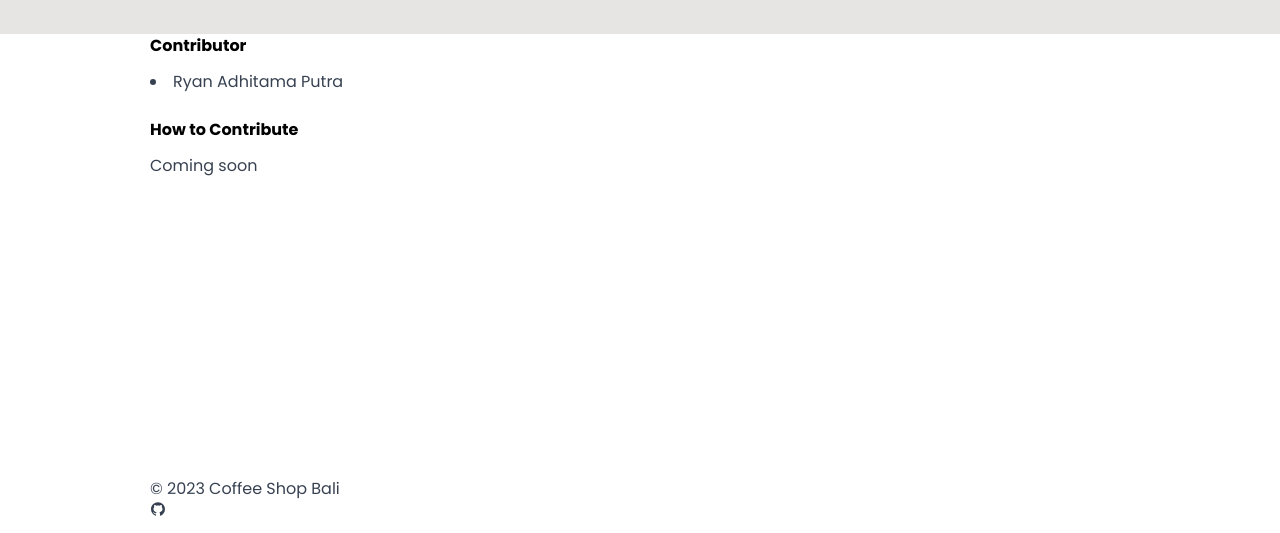
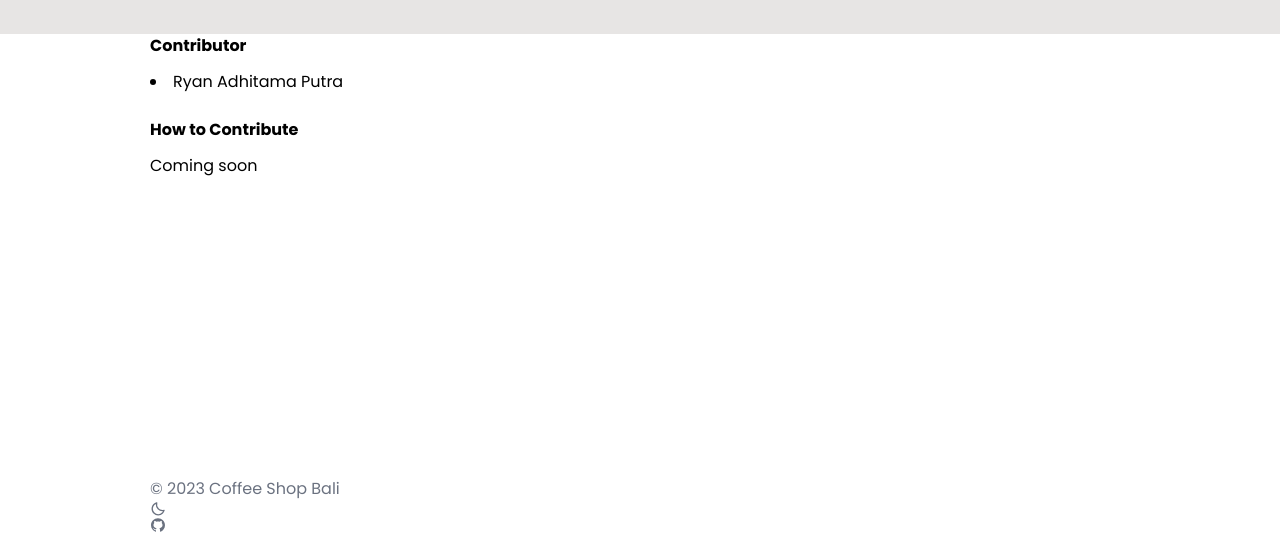
Before and after one commit to ryanadhitama/coffee-shop-bali, a Next.js app: page /about in a window 1280 px wide. Shown: the part 294-827 px from the top of the page. Built offline with nearby package versions, Linux system fonts and the light colour scheme.

Commit message:
support dark mode

```diff
--- a/components/footer/index.tsx
+++ b/components/footer/index.tsx
@@ -1,15 +1,26 @@
 import Link from "next/link";
 import { AiOutlineGithub } from "react-icons/ai";
+import { BiSun, BiMoon } from "react-icons/bi";
+import { useTheme } from "next-themes";
 import Box from "../box";
 
 const Footer = () => {
   const date = new Date();
+  const { resolvedTheme, setTheme } = useTheme();
   return (
     <Box className="footer">
       <Box className="container">
         <Box className="footer__content">
           <Box>© {date.getFullYear()} Coffee Shop Bali</Box>
-          <Box>
+
+          <Box className="footer__content__right">
+            <Box
+              onClick={() => {
+                setTheme(resolvedTheme === "dark" ? "light" : "dark");
+              }}
+            >
+              {resolvedTheme === "dark" ? <BiSun /> : <BiMoon />}
+            </Box>
             <Link
               target="_blank"
               href="https://github.com/ryanadhitama/coffee-shop-bali"
--- a/components/footer/style.css
+++ b/components/footer/style.css
@@ -1,8 +1,12 @@
 @layer components {
   .footer {
-    @apply text-gray-700;
+    color: var(--text-secondary);
     &__content {
-      @apply border-t border-dashed border-stone-300 py-6 flex justify-between;
+      @apply border-t border-dashed py-6 flex justify-between;
+      border-color: var(--border-primary);
+      &__right {
+        @apply flex gap-2 text-xl cursor-pointer;
+      }
     }
     &__github {
         @apply text-xl;
--- a/components/header/style.css
+++ b/components/header/style.css
@@ -10,7 +10,8 @@
     &__menu {
         @apply flex gap-4 sm:gap-6;
         a {
-            @apply text-gray-700 sm:text-base text-sm;
+            @apply sm:text-base text-sm;
+            color: var(--text-secondary);
         }
     }
   }
--- a/components/hero/style.css
+++ b/components/hero/style.css
@@ -1,11 +1,13 @@
 @layer components {
   .hero {
-    @apply bg-stone-200 py-16 sm:py-20;
+    @apply py-16 sm:py-20;
+    background: var(--bg-secondary);
     &__title {
-      @apply mb-1 text-2xl sm:text-3xl font-medium text-gray-950;
+      @apply mb-1 text-2xl sm:text-3xl font-medium;
+      color: var(--text-primary);
     }
     &__desc {
-      @apply text-gray-500;
+      color: var(--text-secondary);
     }
   }
 }
--- a/components/place-card/style.css
+++ b/components/place-card/style.css
@@ -1,8 +1,9 @@
 @layer components {
   .place-card {
-    @apply flex items-center gap-4 sm:gap-6 mb-3 border border-stone-200 duration-150 cursor-pointer;
+    @apply flex items-center gap-4 sm:gap-6 mb-3 border duration-150 cursor-pointer;
+    border-color: var(--border-secondary);
     &:hover {
-      @apply border-stone-300;
+      border-color: var(--border-primary);
     }
     &__title {
       @apply font-semibold text-base sm:text-lg;
--- a/package.json
+++ b/package.json
@@ -17,6 +17,7 @@
     "eslint-config-next": "13.4.4",
     "gray-matter": "^4.0.3",
     "next": "13.4.4",
+    "next-themes": "^0.2.1",
     "nextjs-progressbar": "^0.0.16",
     "postcss-nesting": "^11.2.2",
     "react": "18.2.0",
--- a/pages/_app.tsx
+++ b/pages/_app.tsx
@@ -3,6 +3,7 @@ import { NextComponentType, NextPageContext } from "next";
 import type { AppProps } from "next/app";
 import { ReactNode } from "react";
 import NextNProgress from "nextjs-progressbar";
+import { ThemeProvider } from "next-themes";
 
 export type NextPageWithLayout<P = Record<string, any>> = NextComponentType<
   NextPageContext,
@@ -18,8 +19,8 @@ type AppPropsWithLayout = AppProps & {
 
 export default function App({ Component, pageProps }: AppPropsWithLayout) {
   const getLayout = Component.getLayout ?? ((page: ReactNode) => page);
-  return getLayout(
-    <>
+
+  return <ThemeProvider attribute="class">
     <NextNProgress
       color="#6b7280"
       startPosition={0.3}
@@ -27,7 +28,6 @@ export default function App({ Component, pageProps }: AppPropsWithLayout) {
       height={4}
       showOnShallow={true}
     />
-      <Component {...pageProps} />
-    </>
-  );
+    {getLayout(<Component {...pageProps} />)}
+  </ThemeProvider>;
 }
--- a/pages/about/index.tsx
+++ b/pages/about/index.tsx
@@ -12,11 +12,11 @@ const About = () => {
       <Box className="container">
         <Box className="about__content">
           <strong className="mb-3 block">Contributor</strong>
-          <ul className="mb-6 list-disc list-inside text-gray-700">
+          <ul className="mb-6 list-disc list-inside about__desc">
             <li>Ryan Adhitama Putra</li>
           </ul>
           <strong className="mb-3 block">How to Contribute</strong>
-          <p className="text-gray-700">Coming soon</p>
+          <p className=" about__desc">Coming soon</p>
         </Box>
       </Box>
     </>
--- a/styles/globals.css
+++ b/styles/globals.css
@@ -21,6 +21,26 @@ html {
   scroll-behavior: smooth;
 }
 
+html.dark {
+  --bg-color: #121212;
+  --bg-secondary: #202020;
+  --text-primary: #ffffff;
+  --text-secondary: #aaaaaa;
+  --border-primary: #444444;
+  --border-secondary: #333333;
+}
+
+html {
+  @apply duration-500;
+  --bg-color: #ffffff;
+  --bg-secondary: #e7e5e4;
+  --text-primary: #030712;
+  --text-secondary: #6b7280;
+  --border-primary: #d6d3d1;
+  --border-secondary: #e7e5e4;
+  background-color: var(--bg-color);
+}
+
 .container {
   @apply px-5 xl:max-w-[980px] lg:max-w-[980px];
   @screen md {
--- a/styles/pages/about.css
+++ b/styles/pages/about.css
@@ -3,5 +3,8 @@
         &__content {
             @apply py-10;
         }
+        &__desc {
+            color: var(--text-secondary);
+        }
     }
 }
```
Also changed, not shown: 1 other file (tests, documents, lock files or other folders). Lines whose indentation alone changed are shown as unchanged.
